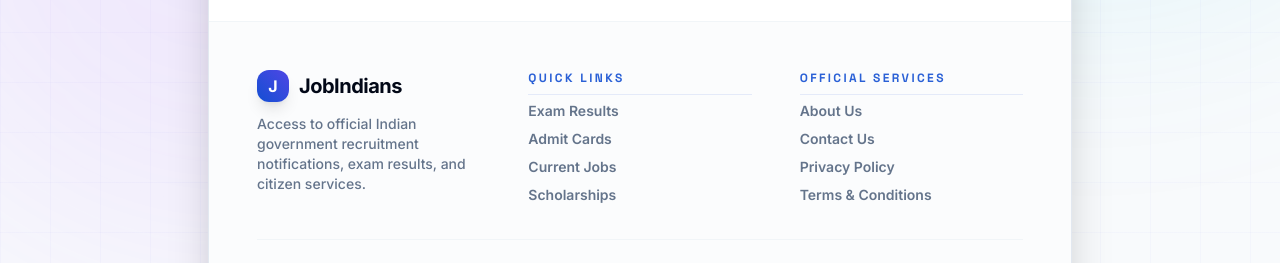
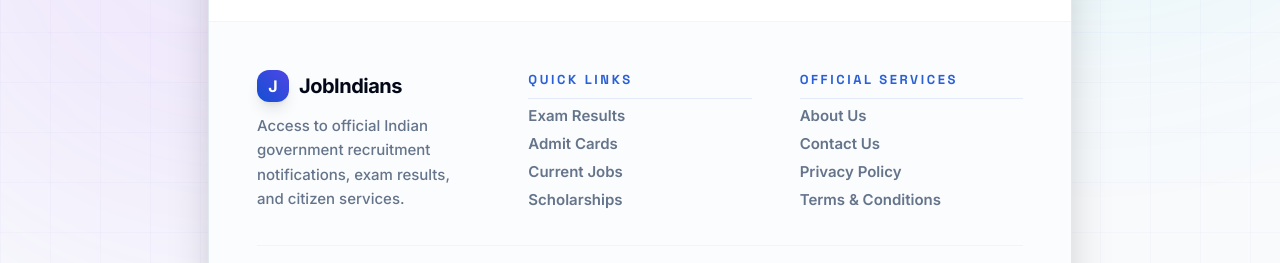
Before and after one commit to rraj285181-afk/rr, a Next.js app: page / in a window 1280 px wide. Shown: the part 1018-1281 px from the top of the page. Built offline with nearby package versions, Linux system fonts and the light colour scheme; no server answers; the database is empty; what @genkit-ai/google-genai, genkit would draw is missing.

Commit message:
Set footer description text size to match links

```diff
--- a/src/app/page.tsx
+++ b/src/app/page.tsx
@@ -73,28 +73,28 @@ export default function Home() {
                     </div>
                     <span className="text-sm md:text-xl font-black text-foreground tracking-tight truncate">JobIndians</span>
                   </div>
-                  <p className="text-[10px] md:text-sm text-muted-foreground leading-relaxed font-medium">
+                  <p className="text-[12px] md:text-[15px] text-muted-foreground leading-relaxed font-medium">
                     Access to official Indian government recruitment notifications, exam results, and citizen services.
                   </p>
                 </div>
 
-                <div className="space-y-1 w-[30%] md:w-1/3 text-left">
-                  <h4 className="font-bold text-[9px] md:text-xs uppercase tracking-[0.1em] md:tracking-[0.2em] text-primary/90 dark:text-sky-400 border-b border-primary/10 pb-1.5 md:pb-2 whitespace-nowrap">Quick Links</h4>
-                  <ul className="text-[10px] md:text-sm space-y-0.5 md:space-y-1 text-muted-foreground font-semibold">
-                    <li><Link href="/?category=Results#directory" className="hover:text-primary transition-colors flex items-center group"><ChevronRightIcon className="w-0 opacity-0 group-hover:w-2.5 md:group-hover:w-3.5 group-hover:mr-1 md:group-hover:mr-2 group-hover:opacity-100 transition-all duration-300 shrink-0" />Exam Results</Link></li>
-                    <li><Link href="/?category=Admit Cards#directory" className="hover:text-primary transition-colors flex items-center group"><ChevronRightIcon className="w-0 opacity-0 group-hover:w-2.5 md:group-hover:w-3.5 group-hover:mr-1 md:group-hover:mr-2 group-hover:opacity-100 transition-all duration-300 shrink-0" />Admit Cards</Link></li>
-                    <li><Link href="/?category=Current Jobs#directory" className="hover:text-primary transition-colors flex items-center group"><ChevronRightIcon className="w-0 opacity-0 group-hover:w-2.5 md:group-hover:w-3.5 group-hover:mr-1 md:group-hover:mr-2 group-hover:opacity-100 transition-all duration-300 shrink-0" />Current Jobs</Link></li>
-                    <li><Link href="/?category=Scholarships#directory" className="hover:text-primary transition-colors flex items-center group"><ChevronRightIcon className="w-0 opacity-0 group-hover:w-2.5 md:group-hover:w-3.5 group-hover:mr-1 md:group-hover:mr-2 group-hover:opacity-100 transition-all duration-300 shrink-0" />Scholarships</Link></li>
+                <div className="space-y-1.5 w-[30%] md:w-1/3 text-left">
+                  <h4 className="font-bold text-[11px] md:text-[13px] uppercase tracking-[0.1em] md:tracking-[0.2em] text-primary/90 dark:text-sky-400 border-b border-primary/10 pb-1.5 md:pb-2 whitespace-nowrap">Quick Links</h4>
+                  <ul className="text-[12px] md:text-[15px] space-y-0.5 md:space-y-1 text-muted-foreground font-semibold">
+                    <li><Link href="/?category=Results#directory" className="hover:text-primary transition-colors flex items-center group"><ChevronRightIcon className="w-0 opacity-0 group-hover:w-3.5 md:group-hover:w-4 group-hover:mr-1 md:group-hover:mr-2 group-hover:opacity-100 transition-all duration-300 shrink-0" />Exam Results</Link></li>
+                    <li><Link href="/?category=Admit Cards#directory" className="hover:text-primary transition-colors flex items-center group"><ChevronRightIcon className="w-0 opacity-0 group-hover:w-3.5 md:group-hover:w-4 group-hover:mr-1 md:group-hover:mr-2 group-hover:opacity-100 transition-all duration-300 shrink-0" />Admit Cards</Link></li>
+                    <li><Link href="/?category=Current Jobs#directory" className="hover:text-primary transition-colors flex items-center group"><ChevronRightIcon className="w-0 opacity-0 group-hover:w-3.5 md:group-hover:w-4 group-hover:mr-1 md:group-hover:mr-2 group-hover:opacity-100 transition-all duration-300 shrink-0" />Current Jobs</Link></li>
+                    <li><Link href="/?category=Scholarships#directory" className="hover:text-primary transition-colors flex items-center group"><ChevronRightIcon className="w-0 opacity-0 group-hover:w-3.5 md:group-hover:w-4 group-hover:mr-1 md:group-hover:mr-2 group-hover:opacity-100 transition-all duration-300 shrink-0" />Scholarships</Link></li>
                   </ul>
                 </div>
 
-                <div className="space-y-1 w-[30%] md:w-1/3 text-left">
-                  <h4 className="font-bold text-[9px] md:text-xs uppercase tracking-[0.1em] md:tracking-[0.2em] text-primary/90 dark:text-sky-400 border-b border-primary/10 pb-1.5 md:pb-2 whitespace-nowrap">Official Services</h4>
-                  <ul className="text-[10px] md:text-sm space-y-0.5 md:space-y-1 text-muted-foreground font-semibold">
-                    <li><Link href="/about" className="hover:text-primary transition-colors flex items-center group"><ChevronRightIcon className="w-0 opacity-0 group-hover:w-2.5 md:group-hover:w-3.5 group-hover:mr-1 md:group-hover:mr-2 group-hover:opacity-100 transition-all duration-300 shrink-0" />About Us</Link></li>
-                    <li><Link href="/contact" className="hover:text-primary transition-colors flex items-center group"><ChevronRightIcon className="w-0 opacity-0 group-hover:w-2.5 md:group-hover:w-3.5 group-hover:mr-1 md:group-hover:mr-2 group-hover:opacity-100 transition-all duration-300 shrink-0" />Contact Us</Link></li>
-                    <li><Link href="/privacy" className="hover:text-primary transition-colors flex items-center group"><ChevronRightIcon className="w-0 opacity-0 group-hover:w-2.5 md:group-hover:w-3.5 group-hover:mr-1 md:group-hover:mr-2 group-hover:opacity-100 transition-all duration-300 shrink-0" />Privacy Policy</Link></li>
-                    <li><Link href="/terms" className="hover:text-primary transition-colors flex items-center group"><ChevronRightIcon className="w-0 opacity-0 group-hover:w-2.5 md:group-hover:w-3.5 group-hover:mr-1 md:group-hover:mr-2 group-hover:opacity-100 transition-all duration-300 shrink-0" />Terms & Conditions</Link></li>
+                <div className="space-y-1.5 w-[30%] md:w-1/3 text-left">
+                  <h4 className="font-bold text-[11px] md:text-[13px] uppercase tracking-[0.1em] md:tracking-[0.2em] text-primary/90 dark:text-sky-400 border-b border-primary/10 pb-1.5 md:pb-2 whitespace-nowrap">Official Services</h4>
+                  <ul className="text-[12px] md:text-[15px] space-y-0.5 md:space-y-1 text-muted-foreground font-semibold">
+                    <li><Link href="/about" className="hover:text-primary transition-colors flex items-center group"><ChevronRightIcon className="w-0 opacity-0 group-hover:w-3.5 md:group-hover:w-4 group-hover:mr-1 md:group-hover:mr-2 group-hover:opacity-100 transition-all duration-300 shrink-0" />About Us</Link></li>
+                    <li><Link href="/contact" className="hover:text-primary transition-colors flex items-center group"><ChevronRightIcon className="w-0 opacity-0 group-hover:w-3.5 md:group-hover:w-4 group-hover:mr-1 md:group-hover:mr-2 group-hover:opacity-100 transition-all duration-300 shrink-0" />Contact Us</Link></li>
+                    <li><Link href="/privacy" className="hover:text-primary transition-colors flex items-center group"><ChevronRightIcon className="w-0 opacity-0 group-hover:w-3.5 md:group-hover:w-4 group-hover:mr-1 md:group-hover:mr-2 group-hover:opacity-100 transition-all duration-300 shrink-0" />Privacy Policy</Link></li>
+                    <li><Link href="/terms" className="hover:text-primary transition-colors flex items-center group"><ChevronRightIcon className="w-0 opacity-0 group-hover:w-3.5 md:group-hover:w-4 group-hover:mr-1 md:group-hover:mr-2 group-hover:opacity-100 transition-all duration-300 shrink-0" />Terms & Conditions</Link></li>
                   </ul>
                 </div>
               </div>
```
